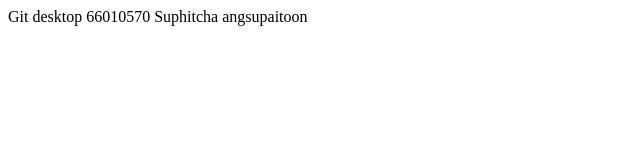
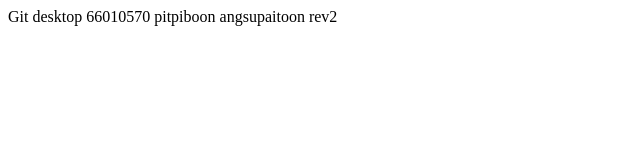
Before and after one commit to pitpib23/git101, a plain HTML site: page index.html in a window 1280 px wide. Shown: the full height of the page, 0-640 px from the left. Drawn offline with Linux system fonts and the light colour scheme.

Commit message:
Update index.html

```diff
--- a/index.html
+++ b/index.html
@@ -6,6 +6,6 @@
     <title>Document</title>
 </head>
 <body>
-    Git desktop 66010570 Suphitcha angsupaitoon
+    Git desktop 66010570 pitpiboon angsupaitoon rev2
 </body>
 </html>
```
